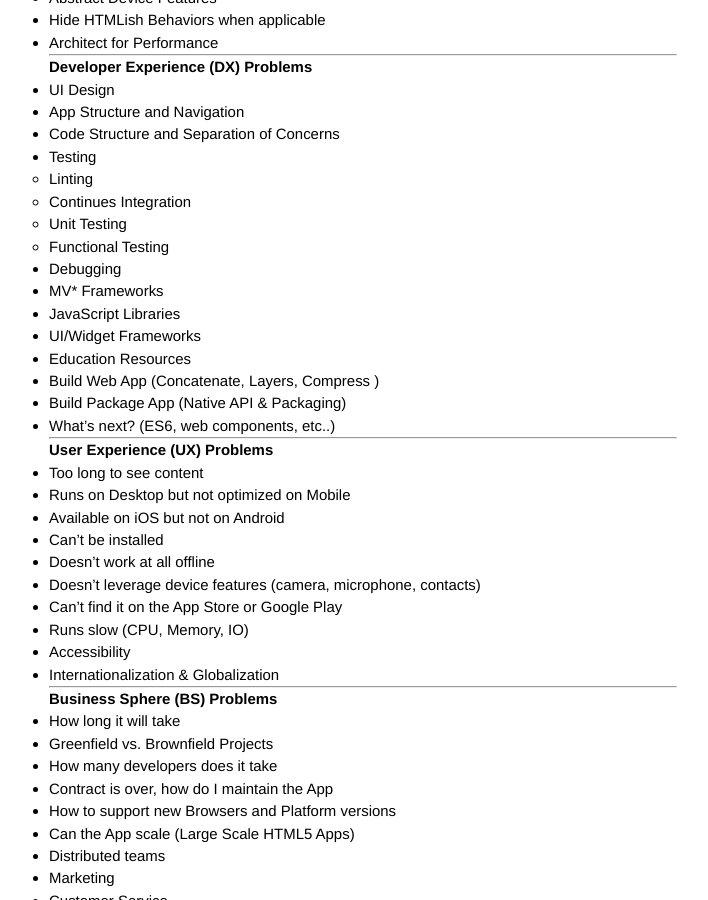
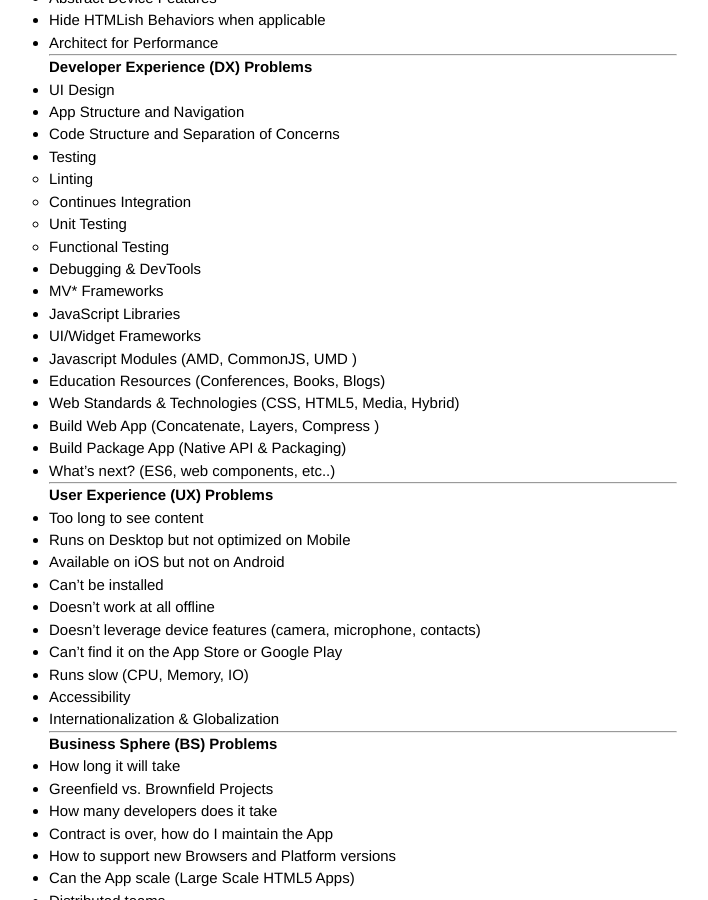
Before and after one commit to csantanapr/single-page-apps, a Jekyll site: the page built from pages/ideas.md, in a window 1280 px wide and 900 px high, scrolled down 329 px. Shown: the whole window, without its empty margins (277-985 px from the left). Built offline with Jekyll 4.4.1, drawn with Linux system fonts in a browser that asks for light colours.

Commit message:
more content for ideas

```diff
--- a/pages/ideas.md
+++ b/pages/ideas.md
@@ -27,11 +27,13 @@ title: Ideas for Content
     - Continues Integration
     - Unit Testing
     - Functional Testing
-- Debugging
+- Debugging & DevTools
 - MV* Frameworks
 - JavaScript Libraries
 - UI/Widget Frameworks
-- Education Resources
+- Javascript Modules (AMD, CommonJS, UMD )
+- Education Resources (Conferences, Books, Blogs)
+- Web Standards & Technologies (CSS, HTML5, Media, Hybrid)
 - Build Web App (Concatenate, Layers, Compress )
 - Build Package App (Native API & Packaging)
 - What's next? (ES6, web components, etc..)
```
